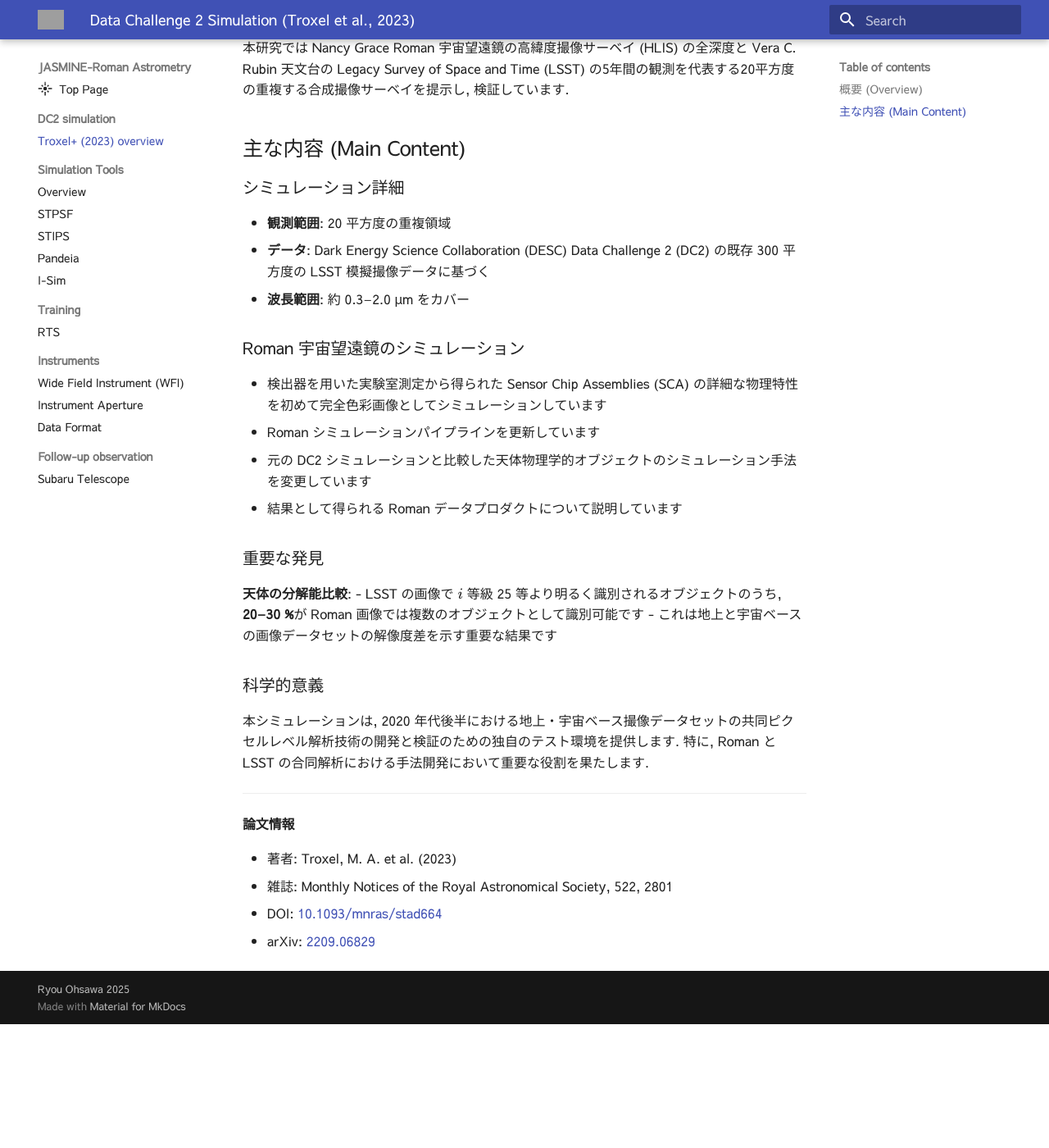
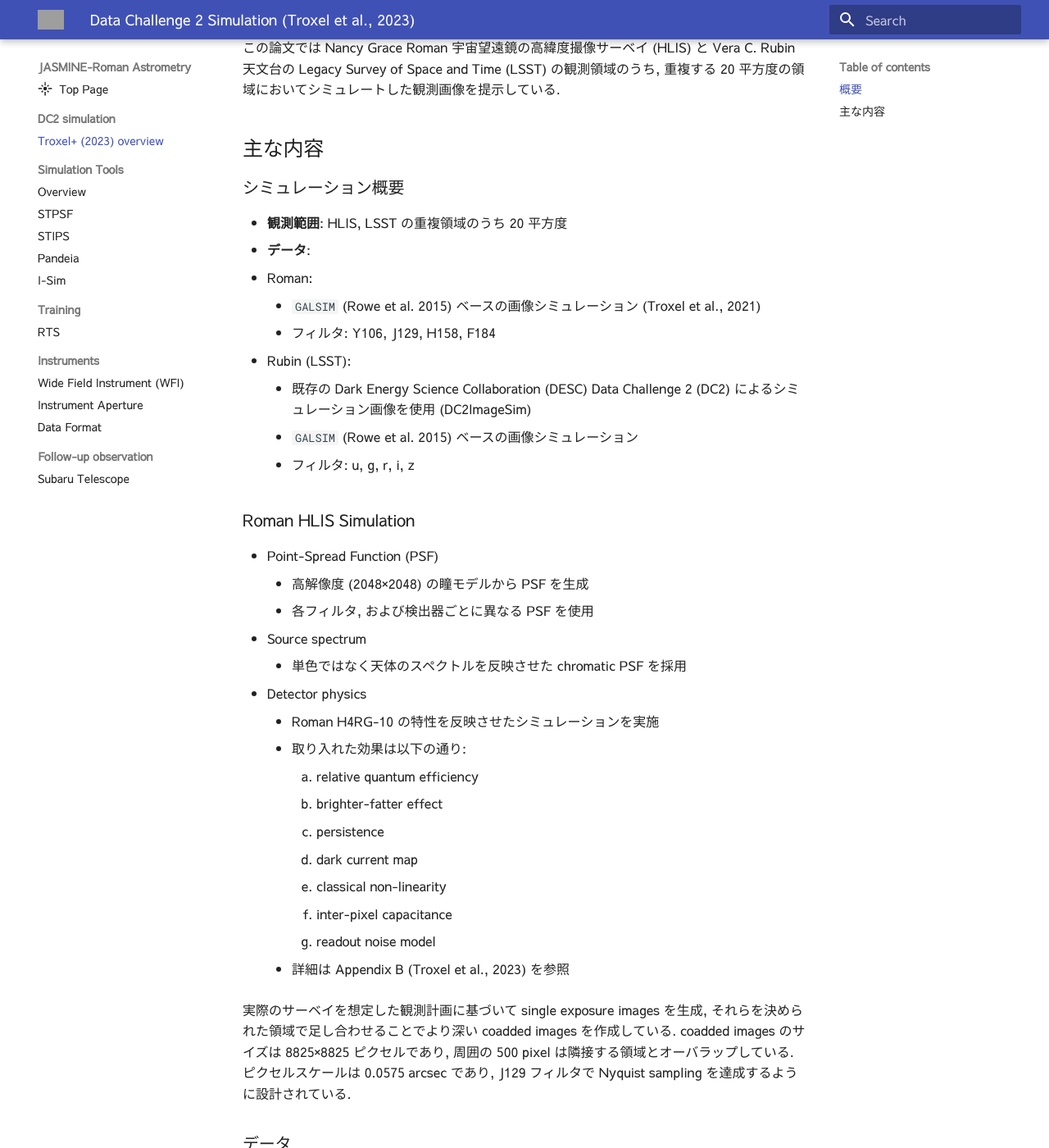
Before and after one commit to astronasutarou/jasmine-roman-astrometry, an MkDocs documentation site: the page built from docs/dc2/index.md, in a window 1280 px wide and 1400 px high, scrolled down 423 px. Shown: the whole window at 82% size. Built offline with MkDocs 1.6.1 and Material for MkDocs 9.7.7, drawn with Linux system fonts in a browser that asks for light colours; before the commit the page ends 1672 px from its top, so only the background shows below that; some of the changed text lies outside the part shown; grey boxes are pictures that could not be loaded.

Commit message:
refactor: enhance documentation for Roman DC2 simulation with detailed simulation overview and data descriptions

```diff
--- a/docs/dc2/index.md
+++ b/docs/dc2/index.md
@@ -16,36 +16,82 @@
 [IPAC]: https://irsa.ipac.caltech.edu/data/theory/Roman/Troxel2023/overview.html
 [access]: https://irsa.ipac.caltech.edu/data/theory/Roman/Troxel2023/index.html
 
-## 概要 (Overview)
+## 概要
 
-本研究では Nancy Grace Roman 宇宙望遠鏡の高緯度撮像サーベイ (HLIS) の全深度と Vera C. Rubin 天文台の Legacy Survey of Space and Time (LSST) の5年間の観測を代表する20平方度の重複する合成撮像サーベイを提示し, 検証しています.
+この論文では Nancy Grace Roman 宇宙望遠鏡の高緯度撮像サーベイ (HLIS) と Vera C. Rubin 天文台の Legacy Survey of Space and Time (LSST) の観測領域のうち, 重複する 20 平方度の領域においてシミュレートした観測画像を提示している.
 
-## 主な内容 (Main Content)
 
-### シミュレーション詳細
-- **観測範囲**: 20 平方度の重複領域
-- **データ**: Dark Energy Science Collaboration (DESC) Data Challenge 2 (DC2) の既存 300 平方度の LSST 模擬撮像データに基づく
-- **波長範囲**: 約 0.3--2.0 &mu;m をカバー
+## 主な内容
 
-### Roman 宇宙望遠鏡のシミュレーション
-- 検出器を用いた実験室測定から得られた Sensor Chip Assemblies (SCA) の詳細な物理特性を初めて完全色彩画像としてシミュレーションしています
-- Roman シミュレーションパイプラインを更新しています
-- 元の DC2 シミュレーションと比較した天体物理学的オブジェクトのシミュレーション手法を変更しています
-- 結果として得られる Roman データプロダクトについて説明しています
+### シミュレーション概要
 
-### 重要な発見
-**天体の分解能比較**:
-- LSST の画像で $i$ 等級 25 等より明るく識別されるオブジェクトのうち, **20--30 %**が Roman 画像では複数のオブジェクトとして識別可能です
-- これは地上と宇宙ベースの画像データセットの解像度差を示す重要な結果です
+- **観測範囲**: HLIS, LSST の重複領域のうち 20 平方度
+- **データ**:
+  - Roman:
+    - `GALSIM` (Rowe et al. 2015) ベースの画像シミュレーション (Troxel et al., 2021)
+    - フィルタ: Y106, J129, H158, F184
+  - Rubin (LSST):
+    - 既存の Dark Energy Science Collaboration (DESC) Data Challenge 2 (DC2) によるシミュレーション画像を使用 (DC2ImageSim)
+    - `GALSIM` (Rowe et al. 2015) ベースの画像シミュレーション
+    - フィルタ: u, g, r, i, z
 
-### 科学的意義
-本シミュレーションは, 2020 年代後半における地上・宇宙ベース撮像データセットの共同ピクセルレベル解析技術の開発と検証のための独自のテスト環境を提供します. 特に, Roman と LSST の合同解析における手法開発において重要な役割を果たします.
+
+### Roman HLIS Simulation
+
+- Point-Spread Function (PSF)
+    - 高解像度 (2048&times;2048) の瞳モデルから PSF を生成
+    - 各フィルタ, および検出器ごとに異なる PSF を使用
+- Source spectrum
+    - 単色ではなく天体のスペクトルを反映させた chromatic PSF を採用
+- Detector physics
+    - Roman H4RG-10 の特性を反映させたシミュレーションを実施
+    - 取り入れた効果は以下の通り:
+        1. relative quantum efficiency
+        1. brighter-fatter effect
+        1. persistence
+        1. dark current map
+        1. classical non-linearity
+        1. inter-pixel capacitance
+        1. readout noise model
+    - 詳細は Appendix B (Troxel et al., 2023) を参照
+
+実際のサーベイを想定した観測計画に基づいて single exposure images を生成, それらを決められた領域で足し合わせることでより深い coadded images を作成している. coadded images のサイズは 8825&times;8825 ピクセルであり, 周囲の 500 pixel は隣接する領域とオーバラップしている. ピクセルスケールは 0.0575 arcsec であり, J129 フィルタで Nyquist sampling を達成するように設計されている.
+
+### データ
+
+Troxel et al. (2023) で生成したデータセットは以下の通り.
+
+1. HLIS 観測シークエンスを記録したカタログ
+1. 画像生成に使用した天体カタログ (input catalog)
+1. SCA images, coadded images ごとの天体カタログ
+1. 装置由来のノイズ (detector physics) を含まない _true_ images
+1. _true_ images から切り出した天体のサムネイル
+1. 観測画像セット
+    - 29153 枚の simple model images
+    - 6653 枚の full SCA physical model images
+1. 検出器ごとの &times;8 oversampled PSF 画像
+1. 各フィルタ 1039 枚の coadded images (simple model)
+1. coadded images での &times;8 oversampled PSF 画像
+1. 天体検出 segmentation マップ
+
+データは [Roman DC2 Simulated Image (Troxel 2023) Data Access][access] から入手可能.
 
 ---
 
 #### 論文情報
 
-- 著者: Troxel, M. A. et al. (2023)
-- 雑誌: Monthly Notices of the Royal Astronomical Society, 522, 2801
-- DOI: [10.1093/mnras/stad664](https://doi.org/10.1093/mnras/stad664)
-- arXiv: [2209.06829](https://arxiv.org/abs/2209.06829)
+- Troxel, M. A. et al. (2023)
+  - A joint Roman Space Telescope and Rubin Observatory synthetic wide-field imaging survey
+  - Monthly Notices of the Royal Astronomical Society, 522, 2801
+  - DOI: [10.1093/mnras/stad664](https://doi.org/10.1093/mnras/stad664)
+  - arXiv: [2209.06829](https://arxiv.org/abs/2209.06829)
+- Troxel, M. A. et al. (2021)
+  - A synthetic Roman Space Telescope High-Latitude Imaging Survey: simulation suite and the impact of wavefront errors on weak gravitational lensing
+  - Monthly Notices of the Royal Astronomical Society, 501, 2044
+  - DOI: [10.1093/mnras/staa3658](https://doi.org/10.1093/mnras/staa3658)
+  - arXiv: [1912.09481](https://arxiv.org/abs/1912.09481)
+- Rowe, B. T. P. et al. (2015)
+  - GALSIM: The modular galaxy image simulation toolkit
+  - Astronomy and Computing, 10, 121
+  - DOI: [10.1016/j.ascom.2015.02.002](https://doi.org/10.1016/j.ascom.2015.02.002)
+  - arXiv: [1407.7676](https://arxiv.org/abs/1407.7676)
```
